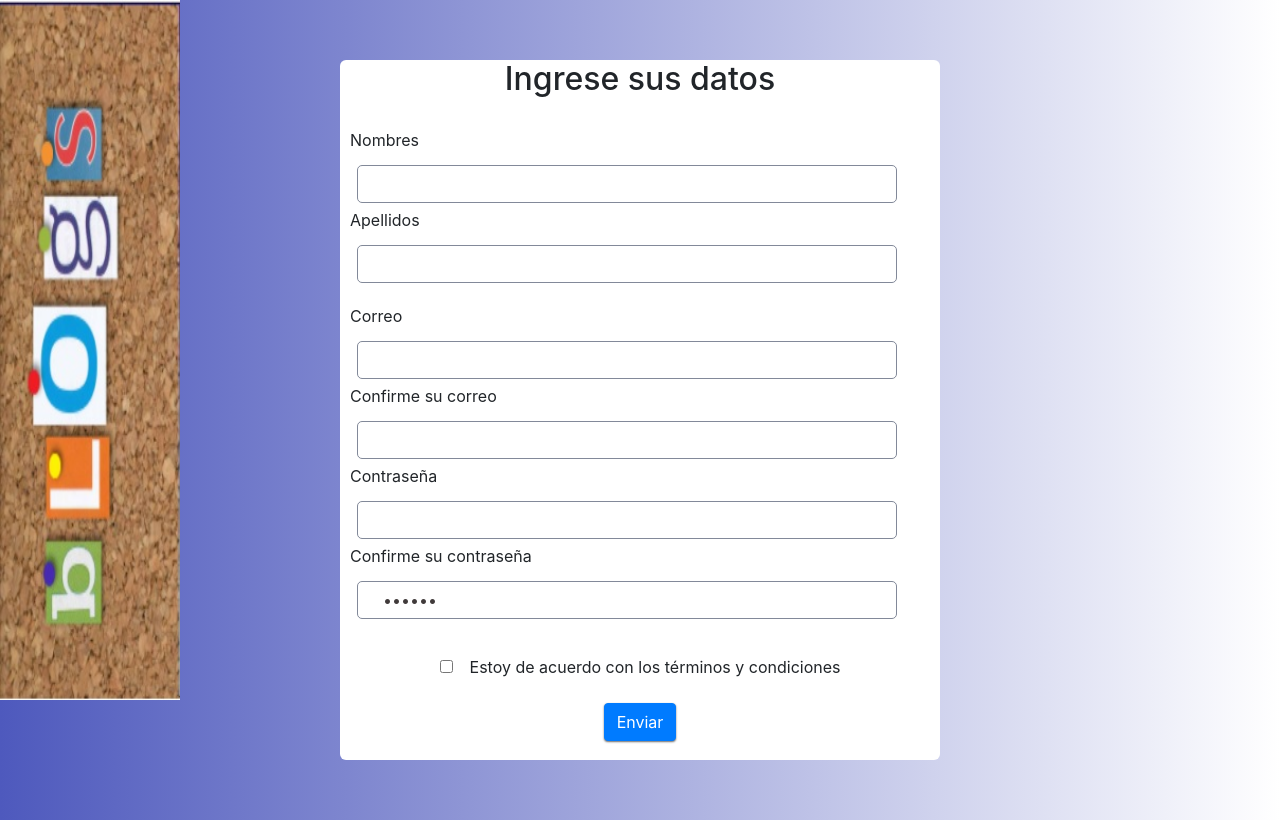
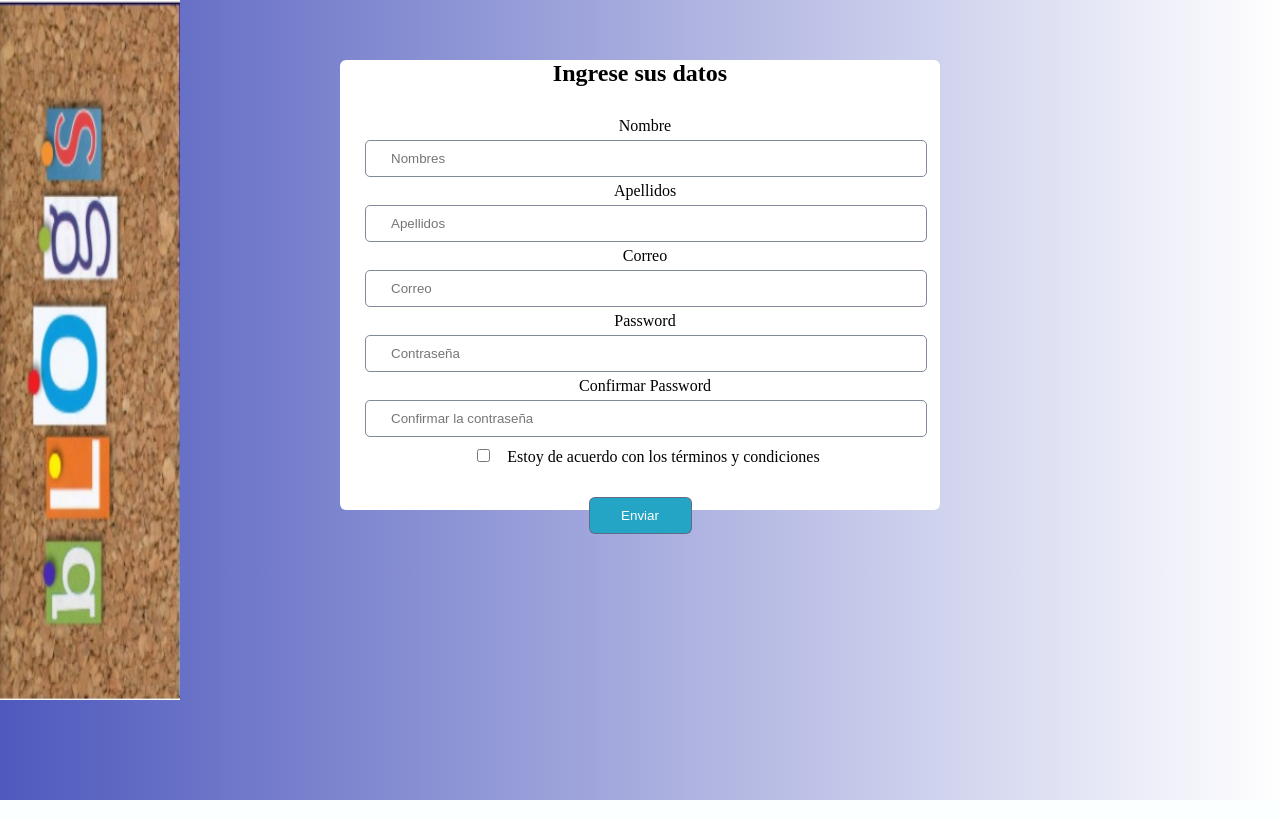
Before and after one commit to juanpabloas/ciclo3, a Flask app: page /registro in a window 1280 px wide. Run offline with Flask 2, Linux system fonts and the light colour scheme; some libraries are stand-ins or nearby versions.

Commit message:
ingreso de usuario a bd

```diff
--- a/form.py
+++ b/form.py
@@ -4,9 +4,19 @@
 
 
 class formInicio(FlaskForm):
-    txtNombre = StringField("txtNombre",validators=[DataRequired(message = "No dejar vacio")])
-    txtPw1 = PasswordField("txtPw1",validators=[DataRequired(message = "Contraseña requerida")])
+    txtNombre = StringField("txtNombre",validators=[DataRequired(message = "No dejar vacio")], render_kw={"placeholder":"Usuario"})
+    txtPw1 = PasswordField("txtPw1",validators=[DataRequired(message = "Contraseña requerida")], render_kw={"placeholder":"Contraseña"})
     recordar = BooleanField("Recordar usuario")
     enviar = SubmitField("Iniciar sesion")
     olvidar = SubmitField("Olvidó su contraseña?")
     registrar = SubmitField("Registrarse")
+
+
+class formRegistro(FlaskForm):
+    nombres = StringField("Nombre",validators = [DataRequired(message="No dejar vacío, completar")], render_kw={"placeholder":"Nombres"})
+    apellidos = StringField("Apellidos",validators = [DataRequired(message="No dejar vacío, completar")], render_kw={"placeholder":"Apellidos"})
+    correo = StringField("Correo",validators = [DataRequired(message="No dejar vacío, completar")], render_kw={"placeholder":"Correo"})
+    password = PasswordField("Password",validators = [DataRequired(message="No dejar vacío, completar")], render_kw={"placeholder":"Contraseña"})
+    confirmar_password = PasswordField("Confirmar Password",validators = [DataRequired(message="No dejar vacío, completar")], render_kw={"placeholder":"Confirmar la contraseña"})
+    estado = BooleanField("Estoy de acuerdo con los términos y condiciones")
+    enviar = SubmitField("Enviar", render_kw={"onmouseover":"guardarEst()"})
--- a/main.py
+++ b/main.py
@@ -4,6 +4,9 @@
 import os
 from markupsafe import escape #inyeccion de codigo
 from form import formInicio
+from form import formRegistro
+import sqlite3
+
 
 app=Flask(__name__)
 app.secret_key=os.urandom(24)
@@ -29,36 +32,41 @@
 
 @app.route('/registro',methods=['GET','POST'])
 def registro():
+    form=formRegistro()
     try:
-        if request.method=='POST':
-            user_name = escape(request.form["txtNombre"])
-            email = escape(request.form["txtEma"])
-            clave = escape(request.form["txtPw1"])
-            error = None
+       if request.method=='POST':
+           nombres = escape(request.form["nombres"])
+           apellidos = escape(request.form["apellidos"])
+           correo = escape(request.form["correo"])
+           password = escape(request.form["password"])
+           error = None
+           if not utils.isUsernameValid(nombres):
+               error = "El nombre debe ser alfanumerico"
+               flash(error)
+               return render_template("datosRegistro.html")
 
-            if not utils.isUsernameValid(user_name):
-                error = "El nombre debe ser alfanumerico"
-                flash(error)
-                return render_template("datosRegistro.html")
+           if not utils.isUsernameValid(apellidos):
+               error = "Los apellidos deben ser alfanumerico"
+               flash(error)
+               return render_template("datosRegistro.html")
 
-            if not utils.isPasswordValid(clave):
-                error = "La contraseña es inválida"
-                flash(error)
-                return render_template("datosRegistro.html")
+           if not utils.isEmailValid(correo):
+               error = "El correo es inválido"
+               flash(error)
+               return render_template("datosRegistro.html")
 
-            if not utils.isEmailValid(email):
-                print("4")
-                error = "El correo es inválido"
-                flash(error)
-                return render_template("datosRegistro.html")
+           if not utils.isPasswordValid(password):
+               error = "La contraseña es inválida"
+               flash(error)
+               return render_template("datosRegistro.html")
 
-            yag = yagmail.SMTP("pruebatk.8912@gmail.com","prueba123")
-            yag.send(to=email,subject="Activa tu cuenta",contents="Bienvenido xxx")
-            flash("Revisa tu correo para activar tu cuenta")
-            return render_template("iniciarsesion.html")
-        return render_template("datosRegistro.html")
+           yag = yagmail.SMTP("pruebatk.8912@gmail.com","prueba123")
+           yag.send(to=correo,subject="Activa tu cuenta",contents="Bienvenido xxx")
+           flash("Revisa tu correo para activar tu cuenta")
+           return render_template("iniciarsesion.html")
+       return render_template("datosRegistro.html", form=form)
     except:
-        return render_template("datosRegistro.html")
+       return render_template("datosRegistro.html", form=form)
 
 @app.route('/actualizar')
 def actualizar():
@@ -67,8 +75,6 @@
 @app.route('/comentar')
 def comentar():
     return render_template("comentar.html")
-
-
 
 
 @app.route('/gracias')
@@ -83,5 +89,25 @@
 def crear():
     return render_template("crear.html")
 
+@app.route("/usuario/guardar", methods=['GET','POST'])
+def estudiante_save():
+    form = formRegistro()
+    if request.method == "POST":
+        nombres = form.nombres.data
+        apellidos = form.apellidos.data
+        correo = form.correo.data
+        #password = form.password.data
+        confirmar_password = form.confirmar_password.data
+        estado = form.estado.data
+        try:
+            with sqlite3.connect('blogs.db') as con:
+                cur = con.cursor()
+                cur.execute("INSERT INTO Usuario(nombres,apellidos,correo,contraseña,estado)VALUES(?,?,?,?,?)",(nombres,apellidos,correo,confirmar_password,estado))
+                con.commit()
+                return "Guardado Satisfactoriamente"
+        except:
+            con.rollback()
+    return "No se pudo guardar"
+
 if __name__ == "__main__":
     app.run(debug=True)
--- a/static/javascript.js
+++ b/static/javascript.js
@@ -17,27 +17,24 @@
 
 
   function validardatos(){
-    var nombre = document.frmRegistro.txtNombre;
-    var apellido = document.frmRegistro.txtApellido;
-    var email = document.frmRegistro.txtEma;
-    var email2 = document.frmRegistro.txtEma2;
-    var passw = document.frmRegistro.txtPw1;
-    var passw2 = document.frmRegistro.txtPw2;
-    if(!txtUsr.checkValidity()){
+    var nombres = document.frmRegistro.nombres;
+    var apellidos = document.frmRegistro.apellidos;
+    var correo = document.frmRegistro.correo;
+    var password = document.frmRegistro.password;
+    var password2 = document.frmRegistro.password2;
+    if(!nombres.checkValidity()){
         document.frmRegistro.mensaje.value="El usuario debe tener minimo 8 caracteres";
-    }else if(!txtEma.checkValidity()){
-        document.frmRegistro.mensaje.value="El email es un campo requerido";
-    }else if(!txtEma1.checkValidity()){
-      document.frmRegistro.mensaje.value="El email de confirmación un campo requerido";
-    }else if(txtEma.value!=txtEma2.value){
-        document.frmRegistro.mensaje.value="El correo debe igual";
-    }else if(!txtPw1.checkValidity()){
-        document.frmRegistro.mensaje.value="El password es un campo requerido";
-    }else if(!txtPw2.checkValidity()){
+    }else if(!apellidos.checkValidity()){
+        document.frmRegistro.mensaje.value="Los apellidos debe tener minimo 8 caracteres";
+    }else if(!correo.checkValidity()){
+      document.frmRegistro.mensaje.value="El email es un campo requerido";
+    }else if(!password.checkValidity()){
+        document.frmRegistro.mensaje.value="La contraseña es un campo requerido";
+    }else if(!password2.checkValidity()){
         document.frmRegistro.mensaje.value="La contraseña de confirmación es un campo requerido";
-    }else if(txtPw1.value!=txtPw2.value){
-        document.frmRegistro.mensaje.value="La clave y la verificacion deben ser iguales";
-    }else if (document.getElementById('checkbox1').unchecked){
+    }else if(password.value!=password2.value){
+        document.frmRegistro.mensaje.value="La contraseña y la verificacion deben ser iguales";
+    }else if (document.getElementById('estado').unchecked){
         document.frmRegistro.mensaje.value="Para continuar, debes aceptar los términos y condiciones";
     }else{
         document.frmRegistro.mensaje.value="Puede continuar";
@@ -58,3 +55,7 @@
 $('#myModal').on('shown.bs.modal', function () {
     $('#myInput').trigger('focus')
   })
+
+function guardarEst(){
+    document.getElementById("frmRegistro").action="/usuario/guardar";
+}
--- a/static/styles.css
+++ b/static/styles.css
@@ -150,6 +150,10 @@
       margin-left: 32%
   }
 
+  .label-form{
+    text-align: right;
+    padding-left: 10em;
+  }
 
   .forget-password {
       text-align: center;
--- a/templates/datosRegistro.html
+++ b/templates/datosRegistro.html
@@ -1,63 +1,36 @@
-<!DOCTYPE html>
-<html lang="es">
-<head>
-    <meta charset="UTF-8">
-    <meta name="viewport" content="width=device-width, initial-scale=1.0">
-    <title>Datos de registro</title>
-    <link rel="stylesheet" href="/static/styles.css">
-    <link href="bootstrap/css/bootstrap.min.css" rel="stylesheet">
-    <link href="bootstrap/css/bootstrap-theme.min.css" rel="stylesheet">
-    <script type="text/javascript" src="bootstrap/js/jquery-1.11.2.min.js"></script>
-    <script type="text/javascript" src="bootstrap/js/bootstrap.min.js"></script>
-    <link rel="stylesheet" href="https://cdn.jsdelivr.net/npm/bootstrap@4.5.3/dist/css/bootstrap.min.css" integrity="sha384-TX8t27EcRE3e/ihU7zmQxVncDAy5uIKz4rEkgIXeMed4M0jlfIDPvg6uqKI2xXr2" crossorigin="anonymous">
-    <script src="/static/javascript.js"> </script>
+{%extends "base.html"%}
+{%block contenido%}
 
-</head>
-<body >
-    <section class="content">
-        {%for message in get_flashed_messages() %}
-        <div class="flash">{{message}}</div>
-        {%endfor%}
-    </section>
+    <center>
+      <form id=frmRegistro action="/usuario/guardar" method="POST" novalidate>
+            <h2>Ingrese sus datos</h2>
+            {{form.hidden_tag()}}
+            <div class="form-row input-info">
 
-  <img src="{{ url_for('static', filename='images/banner_blogs.jpg')}}"/>
-    <center>
-        <form name="formulario" method="post" action="{{url_for('registro')}}">
-            <h2>Ingrese sus datos</h2>
+                {{form.nombres.label}}
+                {{form.nombres(class="label-form")}}<br>
 
+                {{form.apellidos.label}}
+                {{form.apellidos()}}<br>
 
-                <div class="form-row input-info">
-                  <div class="col-md-12 mb-3 text-left">
-                    <label for="validationDefault01" >Nombres</label>
-                    <input type="text" class="form-control" id="txtNombre" name="txtNombre" value="" minlength="8" required/>
+                {{form.correo.label}}
+                {{form.correo()}}<br>
 
-                      <label for="validationDefault01">Apellidos</label>
-                      <input type="text" class="form-control" id="txtApellido" value="" minlength="8" required/>
-                    </div>
-                    <div class="col-md-12 mb-3 text-left">
-                      <label for="validationDefault01">Correo</label>
-                      <input type="email" class="form-control" id="txtEma" name="txtEma" value="" minlength="8" required/>
-                      <label for="validationDefault01">Confirme su correo</label>
-                      <input type="email" class="form-control" id="txtEma2" name="txtEma2" value="" required/>
-                      <label for="validationDefault01">Contraseña</label>
-                      <input type="password" class="form-control" id="txtPw1" name="txtPw1" value="" required/>
-                      <label for="validationDefault01">Confirme su contraseña</label>
-                      <input type="password" class="form-control" id="txtPw2" value="txtPw2" required/>
-                    </div>
-                  </div>
+                {{form.password.label}}
+                {{form.password()}}<br>
 
-                  <div class="form-check">
-                    <input class="form-check-input" type="checkbox" value="" id="checkbox1" required/>
-                    <label class="form-check-label" for="checkbox1" >
-                      Estoy de acuerdo con los términos y condiciones
-                    </label>
-                  </div>
-                </div>
-                <br>
-                <button class="btn btn-primary" type="submit" onclick="JavaScript:validardatos();" href="./crear blogs.html"> Enviar</button>
+                {{form.confirmar_password.label}}
+                {{form.confirmar_password()}}<br>
+
+                {{form.estado()}}
+                {{form.estado.label}}
+
+            </div>
+            <div class="log-sign">
+                {{form.enviar(class="login", onclick="JavaScript:validardatos();")}}<br><br>
+            </div>
 
         </form>
     </center>
 
-</body>
-</html>
+    {%endblock%}
```
Also changed, not shown: blogs.db (added).
